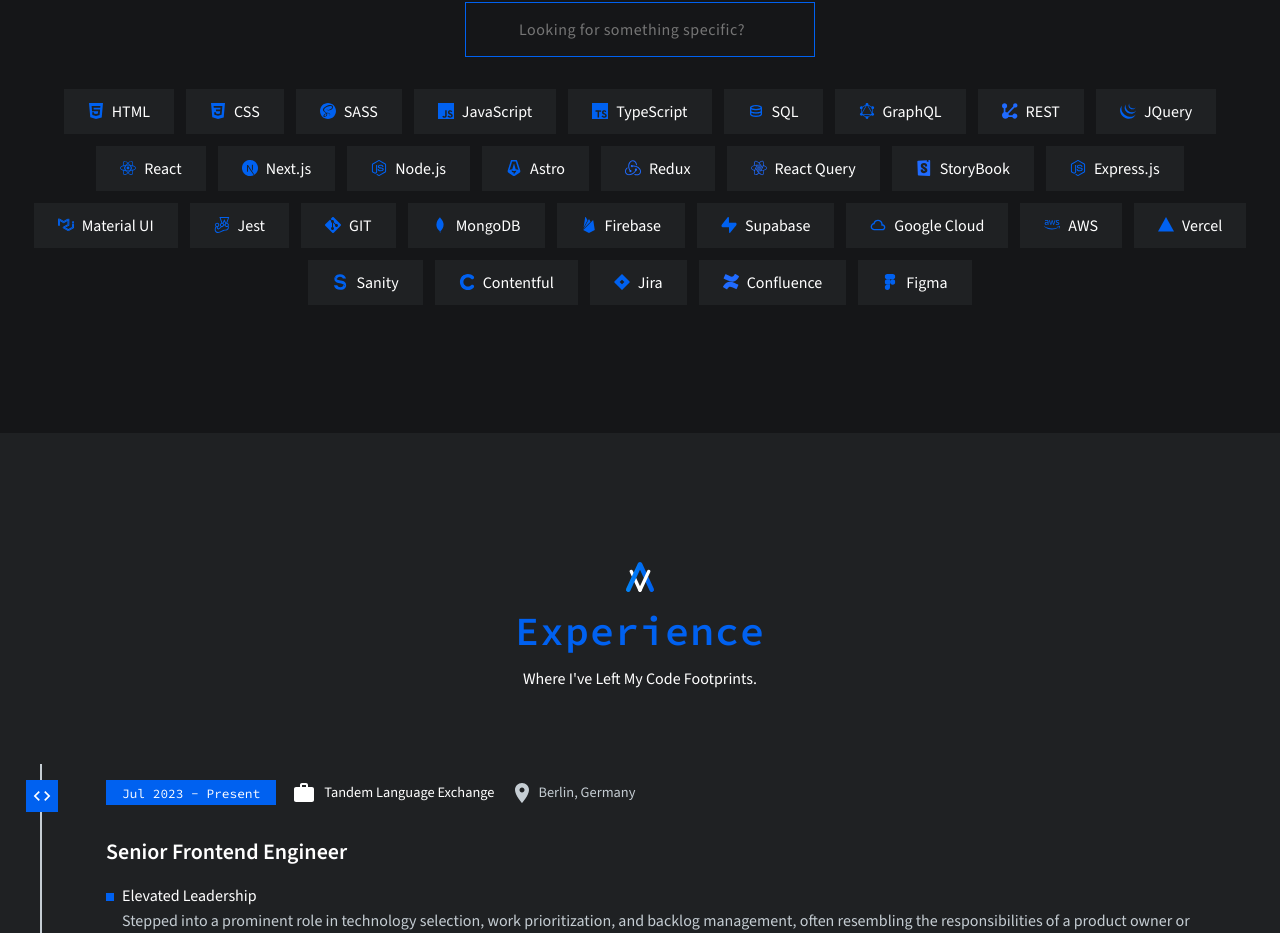
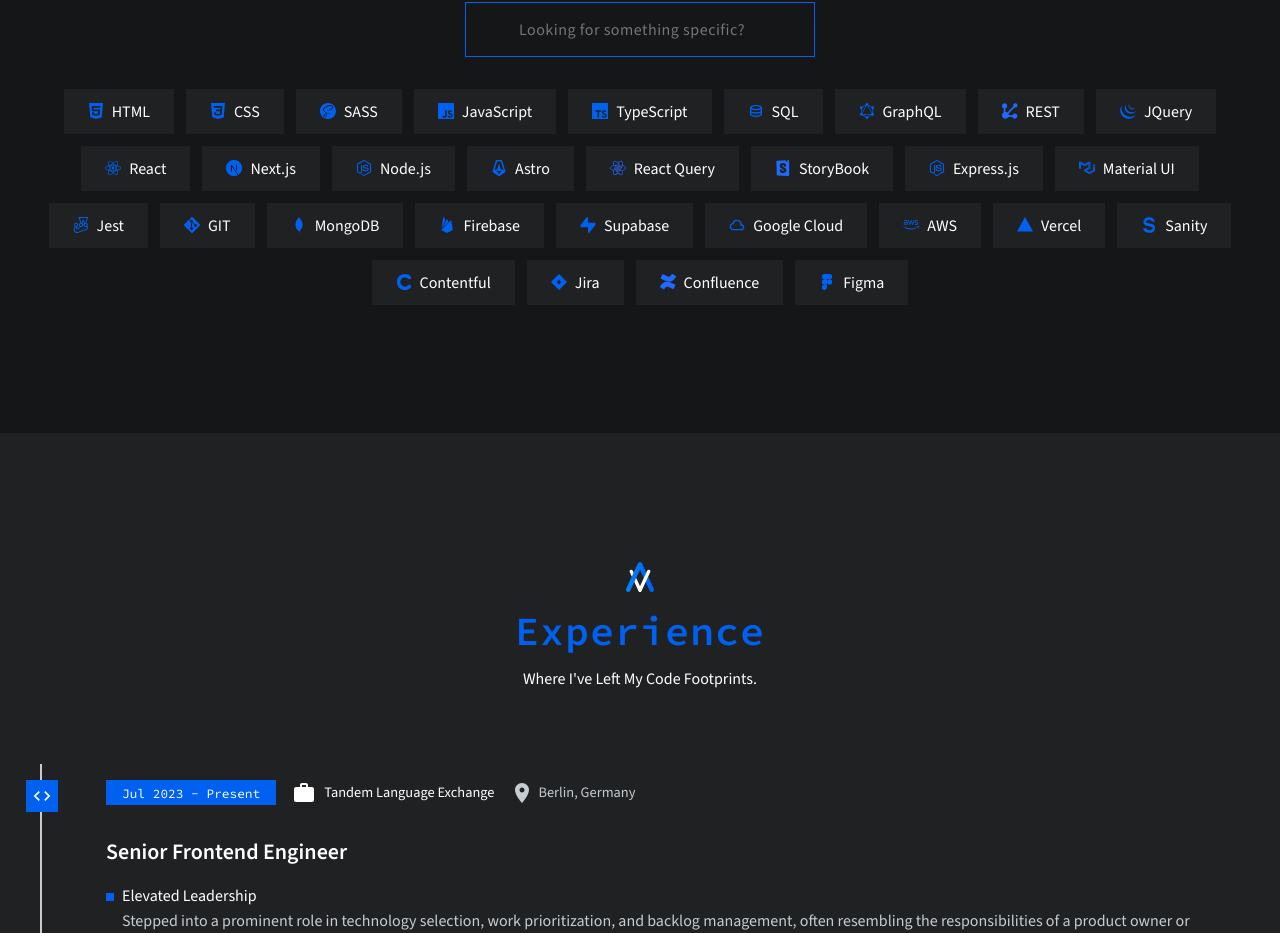
Before and after one commit to arnovanstaden/ArnovS, a Next.js app: page / in a window 1280 px wide. Shown: the part 2082-3015 px from the top of the page. Built offline with nearby package versions, Linux system fonts and the light colour scheme.

Commit message:
update skills (#7)

```diff
--- a/src/components/content/Skills/index.tsx
+++ b/src/components/content/Skills/index.tsx
@@ -18,7 +18,6 @@
   'Next.js',
   'Node.js',
   'Astro',
-  'Redux',
   'React Query',
   'StoryBook',
   'Express.js',
```
